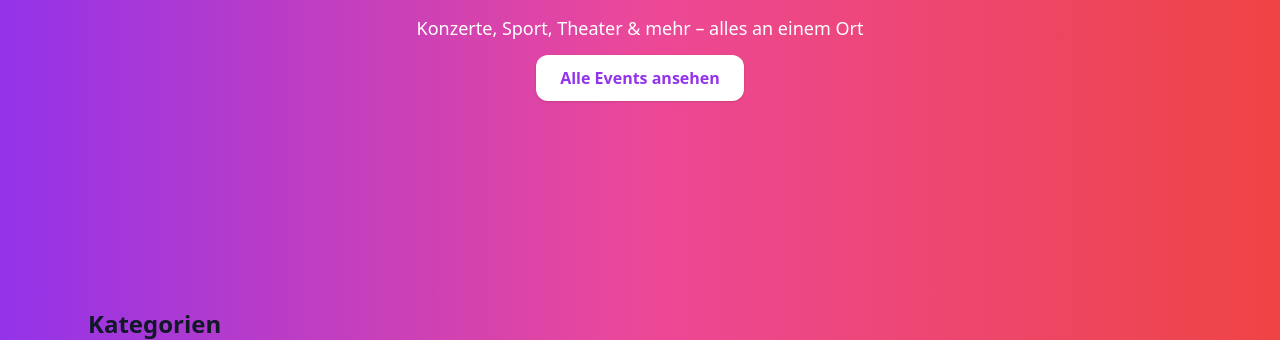
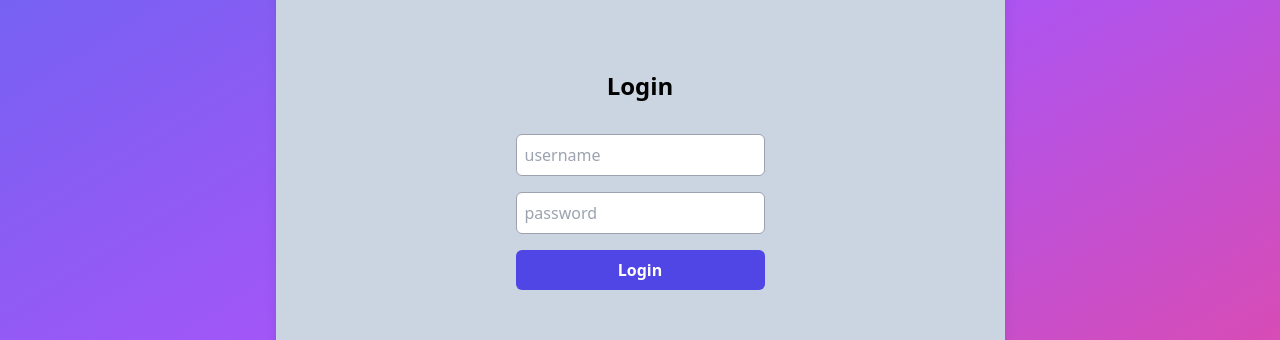
Before and after one commit to Tiago080404/Eventticketsystem, a React app in the folder frontend/: page / in a window 1280 px wide. Shown: the part 220-560 px from the top of the page. Built offline with nearby package versions, Linux system fonts and the light colour scheme; no server answers; the HTML template or start-up script is replaced by a standard one.

Commit message:
built loginpage and setCookie in backend

```diff
--- /dev/null
+++ b/frontend/src/components/Login.tsx
@@ -0,0 +1,67 @@
+import { useState } from "react";
+type ChildProps = {
+  onLoginChange: () => void;
+};
+function Login({onLoginChange}: ChildProps) {
+  const [username, setUsername] = useState("");
+  const [password, setPassword] = useState("");
+
+  async function login() {
+    try {
+      const response = await fetch("http://localhost:8080/api/auth/login", {
+        method: "POST",
+        headers: {
+          "Content-Type": "application/json",
+        },
+        credentials:"include",
+        body: JSON.stringify({
+          email: username,
+          password: password,
+        }),
+      });
+      if (!response.ok) {
+        throw new Error("Fehler beim Login");
+      }
+
+      const data = await response.json();
+      console.log(data);
+      onLoginChange();
+    } catch (error) {
+      console.log(error);
+    }
+  }
+
+  return (
+    <>
+      <div className="w-full min-h-screen bg-gradient-to-br from-indigo-500 via-purple-500 to-pink-500 flex justify-center items-center p-6">
+        <div className="cursor-pointer shadow-lg bg-slate-300 p-60 rounded-2xl">
+          <div className="flex flex-col gap-4">
+            <h1 className="text-2xl text-center font-bold mb-4">Login</h1>
+            <input
+              value={username}
+              onChange={(e) => setUsername(e.target.value)}
+              type="text"
+              placeholder="username"
+              className="p-2 border border-gray-400 rounded-md focus:outline-none focus:ring-2 focus:ring-indigo-500"
+            />
+            <input
+              value={password}
+              onChange={(e) => setPassword(e.target.value)}
+              type="text"
+              placeholder="password"
+              className="p-2 border border-gray-400 rounded-md focus:outline-none focus:ring-2 focus:ring-indigo-500"
+            />
+            <button
+              onClick={login}
+              className="bg-indigo-600 text-white font-semibold py-2 rounded-md hover:bg-indigo-700 transition"
+            >
+              Login
+            </button>
+          </div>
+        </div>
+      </div>
+    </>
+  );
+}
+
+export default Login;
--- a/frontend/src/pages/EventPage.tsx
+++ b/frontend/src/pages/EventPage.tsx
@@ -36,6 +36,8 @@ function EventPage() {
 
   async function buyTicket() {
     //vllt try catch bauen
+
+    try {
       const response = await fetch(
         `http://localhost:8080/api/events/${name}/buy`,
         {
@@ -54,6 +56,9 @@ function EventPage() {
       console.log(data);
       if (!response.ok) {
         throw new Error("Fehler beim Kaufen");
+      }
+    } catch (error) {
+      console.log("Error occured when buying tickets", error);
     }
   }
 
--- a/frontend/src/pages/Home.tsx
+++ b/frontend/src/pages/Home.tsx
@@ -2,16 +2,18 @@ import { useEffect, useState } from "react";
 import Header from "../components/Header";
 import Categories from "../components/Categories";
 import LastChance from "../components/LastChance";
+import Login from "../components/Login";
 
 export interface Events {
   name: string;
   date: string;
-  availableTickets: number;
+  availabletickets: number;
   price: number;
 }
 function Home() {
   const [text, setText] = useState("");
   const [events, setEvents] = useState<Events[]>([]);
+  const [loggedIn,setLoggedIn] = useState(false)
 
   const handleInputChange = (value: string) => {
     if (value.length >= 2) {
@@ -21,6 +23,10 @@ function Home() {
       setText("");
     }
   };
+
+  const handleLoginChange =()=>{
+    setLoggedIn(true)
+  }
 
   async function getSearchEvents(): Promise<Events[]> {
     console.log("searching...");
@@ -59,6 +65,8 @@ function Home() {
   }, [text]);
   return (
     <>
+    {loggedIn ? (
+
       <div className="w-full min-h-screen bg-gray-50 text-gray-900 bg-gradient-to-r from-purple-600 via-pink-500 to-red-500">
         <Header
           onInputChange={handleInputChange}
@@ -69,6 +77,9 @@ function Home() {
 
         <LastChance></LastChance>
       </div>
+    ):(
+      <Login onLoginChange={handleLoginChange}></Login>
+    )}
     </>
   );
 }
```
Also changed, not shown: 1 other file (tests, documents, lock files or other folders). Lines whose indentation alone changed are shown as unchanged.
